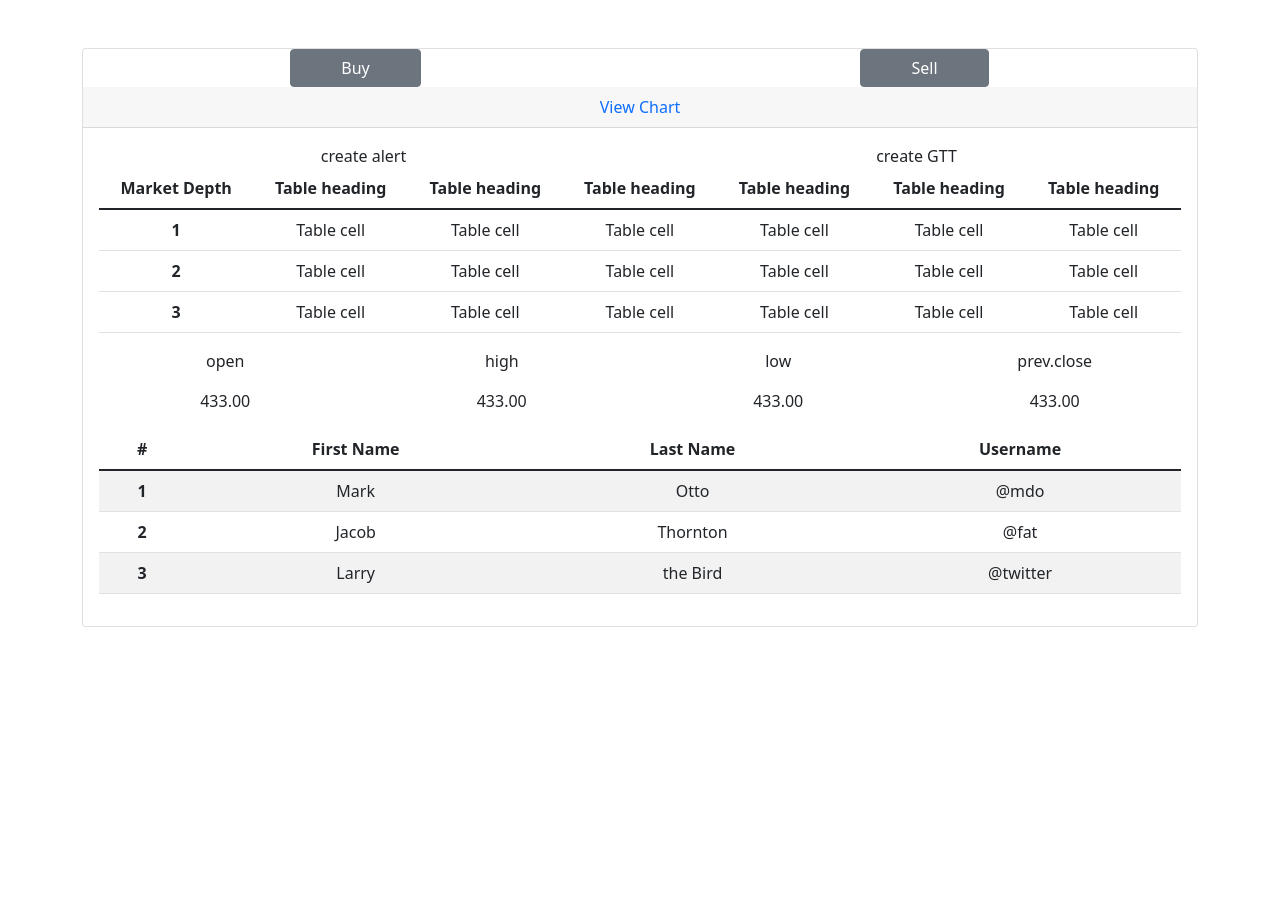
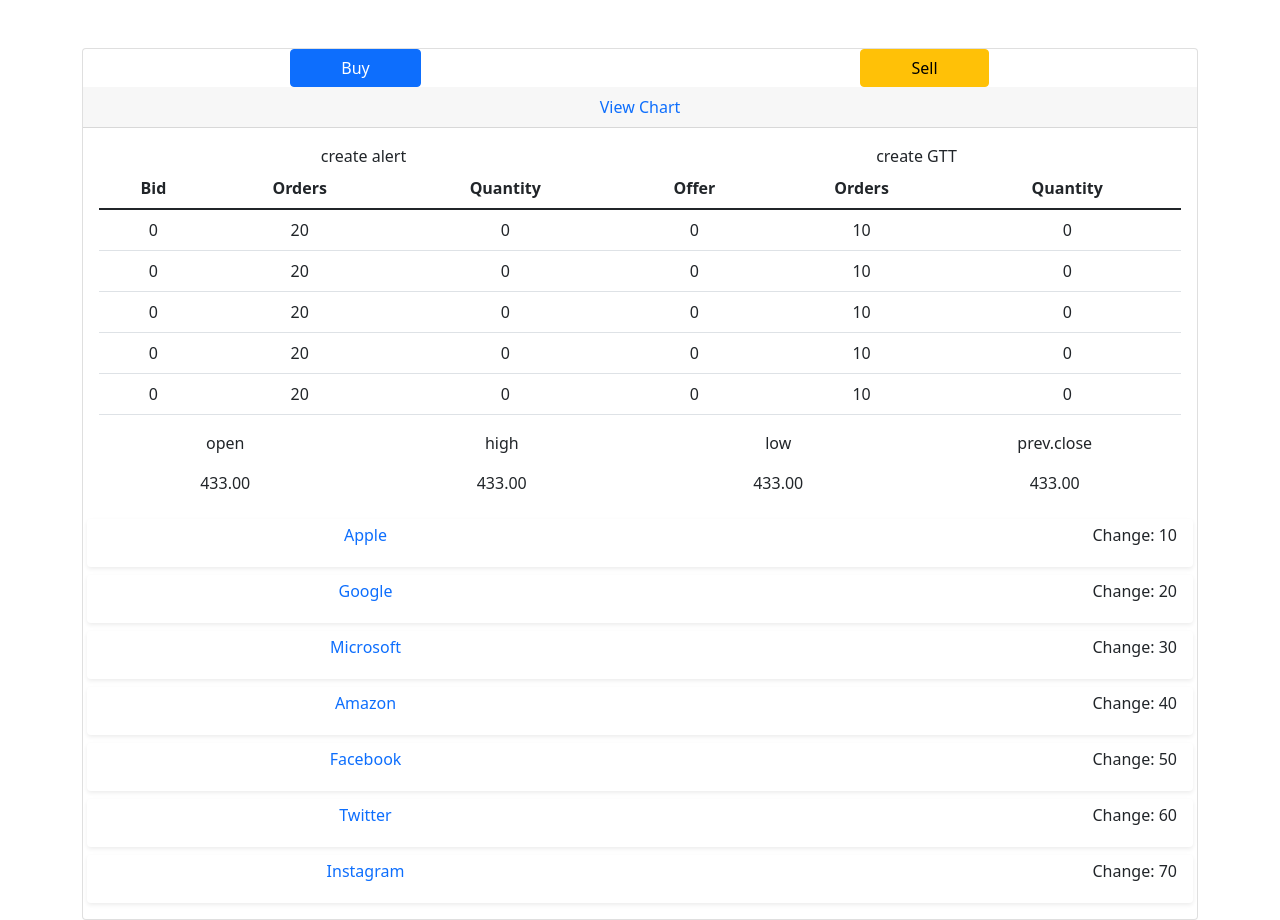
Before and after one commit to jsidd06/stock-portfolio, a React (Create React App) app: page /buy_sell in a window 1280 px wide. Before the commit the page ends 800 px from the top, so only its background shows below. Built offline with nearby package versions, Linux system fonts and the light colour scheme; sample sign-in values are in the browser's storage.

Commit message:
set the buyscreeen and make the fake data renew

```diff
--- /dev/null
+++ b/src/FakeData/TableFakeData.js
@@ -0,0 +1,50 @@
+// table fake data
+const Tabledata = [
+  {
+    id: "1",
+    bid: 0,
+    bidOrders: 20,
+    bidQuantity: 0,
+    offer: 0,
+    offerOrders: 10,
+    offerQuantity: 0,
+  },
+  {
+    id: "2",
+    bid: 0,
+    bidOrders: 20,
+    bidQuantity: 0,
+    offer: 0,
+    offerOrders: 10,
+    offerQuantity: 0,
+  },
+  {
+    id: "3",
+    bid: 0,
+    bidOrders: 20,
+    bidQuantity: 0,
+    offer: 0,
+    offerOrders: 10,
+    offerQuantity: 0,
+  },
+  {
+    id: "4",
+    bid: 0,
+    bidOrders: 20,
+    bidQuantity: 0,
+    offer: 0,
+    offerOrders: 10,
+    offerQuantity: 0,
+  },
+  {
+    id: "5",
+    bid: 0,
+    bidOrders: 20,
+    bidQuantity: 0,
+    offer: 0,
+    offerOrders: 10,
+    offerQuantity: 0,
+  },
+];
+
+export default Tabledata;
--- a/src/views/BuySellScreen/BuySellScreen.js
+++ b/src/views/BuySellScreen/BuySellScreen.js
@@ -1,9 +1,19 @@
-import React from 'react'
-import { Link } from 'react-router-dom';
-import { Button, Card, CardBody, CardHeader, Col, Container, Row, Table } from 'reactstrap'
-
+import React from "react";
+import { Link } from "react-router-dom";
+import {
+  Button,
+  Card,
+  CardBody,
+  CardHeader,
+  Col,
+  Container,
+  Row,
+  Table,
+} from "reactstrap";
+import Tabledata from "../../FakeData/TableFakeData";
+import data from "../../FakeData/FakeData";
 function BuySellScreen() {
-  if(!localStorage.getItem("token")){
+  if (!localStorage.getItem("token")) {
     window.location = "/login";
   }
   return (
@@ -11,10 +21,20 @@
       <Card>
         <Row>
           <Col md="6">
-            <Button style={{ paddingLeft: 50, paddingRight: 50 }}>Buy</Button>
+            <Button
+              color="primary"
+              style={{ paddingLeft: 50, paddingRight: 50 }}
+            >
+              Buy
+            </Button>
           </Col>
           <Col md="6">
-            <Button style={{ paddingLeft: 50, paddingRight: 50 }}>Sell</Button>
+            <Button
+              color="warning"
+              style={{ paddingLeft: 50, paddingRight: 50 }}
+            >
+              Sell
+            </Button>
           </Col>
         </Row>
         <CardHeader>
@@ -30,43 +50,25 @@
           <Table responsive>
             <thead>
               <tr>
-                <th>Market Depth</th>
-                <th>Table heading</th>
-                <th>Table heading</th>
-                <th>Table heading</th>
-                <th>Table heading</th>
-                <th>Table heading</th>
-                <th>Table heading</th>
+                <th>Bid</th>
+                <th>Orders</th>
+                <th>Quantity</th>
+                <th>Offer</th>
+                <th>Orders</th>
+                <th>Quantity</th>
               </tr>
             </thead>
             <tbody>
-              <tr>
-                <th scope="row">1</th>
-                <td>Table cell</td>
-                <td>Table cell</td>
-                <td>Table cell</td>
-                <td>Table cell</td>
-                <td>Table cell</td>
-                <td>Table cell</td>
-              </tr>
-              <tr>
-                <th scope="row">2</th>
-                <td>Table cell</td>
-                <td>Table cell</td>
-                <td>Table cell</td>
-                <td>Table cell</td>
-                <td>Table cell</td>
-                <td>Table cell</td>
-              </tr>
-              <tr>
-                <th scope="row">3</th>
-                <td>Table cell</td>
-                <td>Table cell</td>
-                <td>Table cell</td>
-                <td>Table cell</td>
-                <td>Table cell</td>
-                <td>Table cell</td>
-              </tr>
+              {Tabledata.map((stock) => (
+                <tr key={stock.id}>
+                  <td>{stock.bid}</td>
+                  <td>{stock.bidOrders}</td>
+                  <td>{stock.bidQuantity}</td>
+                  <td>{stock.offer}</td>
+                  <td>{stock.offerOrders}</td>
+                  <td>{stock.offerQuantity}</td>
+                </tr>
+              ))}
             </tbody>
           </Table>
           <Row>
@@ -87,40 +89,27 @@
               <p>433.00</p>
             </Col>
           </Row>
-          <Table striped>
-            <thead>
-              <tr>
-                <th>#</th>
-                <th>First Name</th>
-                <th>Last Name</th>
-                <th>Username</th>
-              </tr>
-            </thead>
-            <tbody>
-              <tr>
-                <th scope="row">1</th>
-                <td>Mark</td>
-                <td>Otto</td>
-                <td>@mdo</td>
-              </tr>
-              <tr>
-                <th scope="row">2</th>
-                <td>Jacob</td>
-                <td>Thornton</td>
-                <td>@fat</td>
-              </tr>
-              <tr>
-                <th scope="row">3</th>
-                <td>Larry</td>
-                <td>the Bird</td>
-                <td>@twitter</td>
-              </tr>
-            </tbody>
-          </Table>
+          {data.map((stock) => (
+            <Row className="mt-2 shadow-sm p-1  rounded">
+              <Col md="6">
+                <div key={stock.id}>
+                  <Link
+                    style={{ textDecoration: "none", textAlign: "left" }}
+                    to="/buy_sell"
+                  >
+                    {stock.company}
+                  </Link>
+                </div>
+              </Col>
+              <Col md="6" style={{ textAlign: "right" }}>
+                <p>Change: {stock.change}</p>
+              </Col>
+            </Row>
+          ))}
         </CardBody>
       </Card>
     </Container>
   );
 }
 
-export default BuySellScreen
+export default BuySellScreen;
--- a/src/views/StockView/StockView.js
+++ b/src/views/StockView/StockView.js
@@ -1,6 +1,6 @@
 import React from "react";
 import { Link } from "react-router-dom";
-import { Card, CardBody, CardHeader, Col, Container, Row } from "reactstrap";
+import { Card, CardBody, CardHeader, Col, Container, Input, Row } from "reactstrap";
 import data from "../../FakeData/FakeData";
 function StockView() {
   if (!localStorage.getItem("token")) {
@@ -13,23 +13,19 @@
           <h3>Stock View</h3>
         </CardHeader>
         <CardBody>
+          <Input placeholder="search now" />
           {data.map((stock) => (
-            <Row>
-              <Col>
+            <Row className="mt-5 shadow-sm p-3  rounded">
+              <Col md="6">
                 <div key={stock.id}>
                   <Link style={{ textDecoration: "none" }} to="/buy_sell">
                     {stock.company}
                   </Link>
-                  <p>Price: {stock.price}</p>
-                  <p>Change: {stock.change}</p>
-                  <p>Change Percentage: {stock.changePercentage}</p>
-                  <p>Volume: {stock.volume}</p>
-                  <p>Market Cap: {stock.marketCap}</p>
-                  <p>P/E Ratio: {stock.peRatio}</p>
-                  <p>52 Week High: {stock.week52High}</p>
-                  <p>52 Week Low: {stock.week52Low}</p>
-                  <p>YTD Change: {stock.ytdChange}</p>
                 </div>
+              </Col>
+              <Col md="6" style={{ textAlign: "right" }}>
+                <p>Price: {stock.price}</p>
+                <p>Change: {stock.change}</p>
               </Col>
             </Row>
           ))}
```
